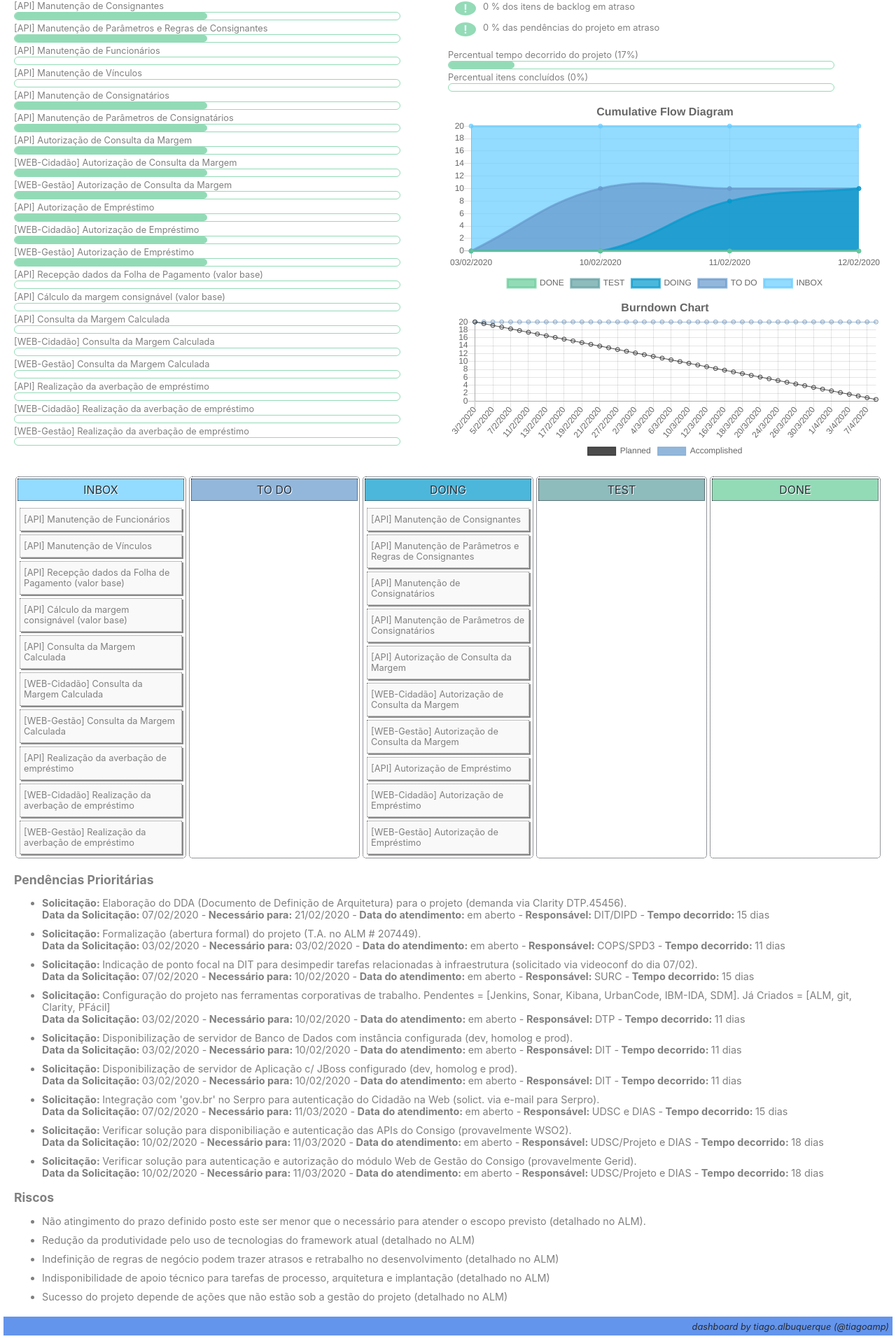
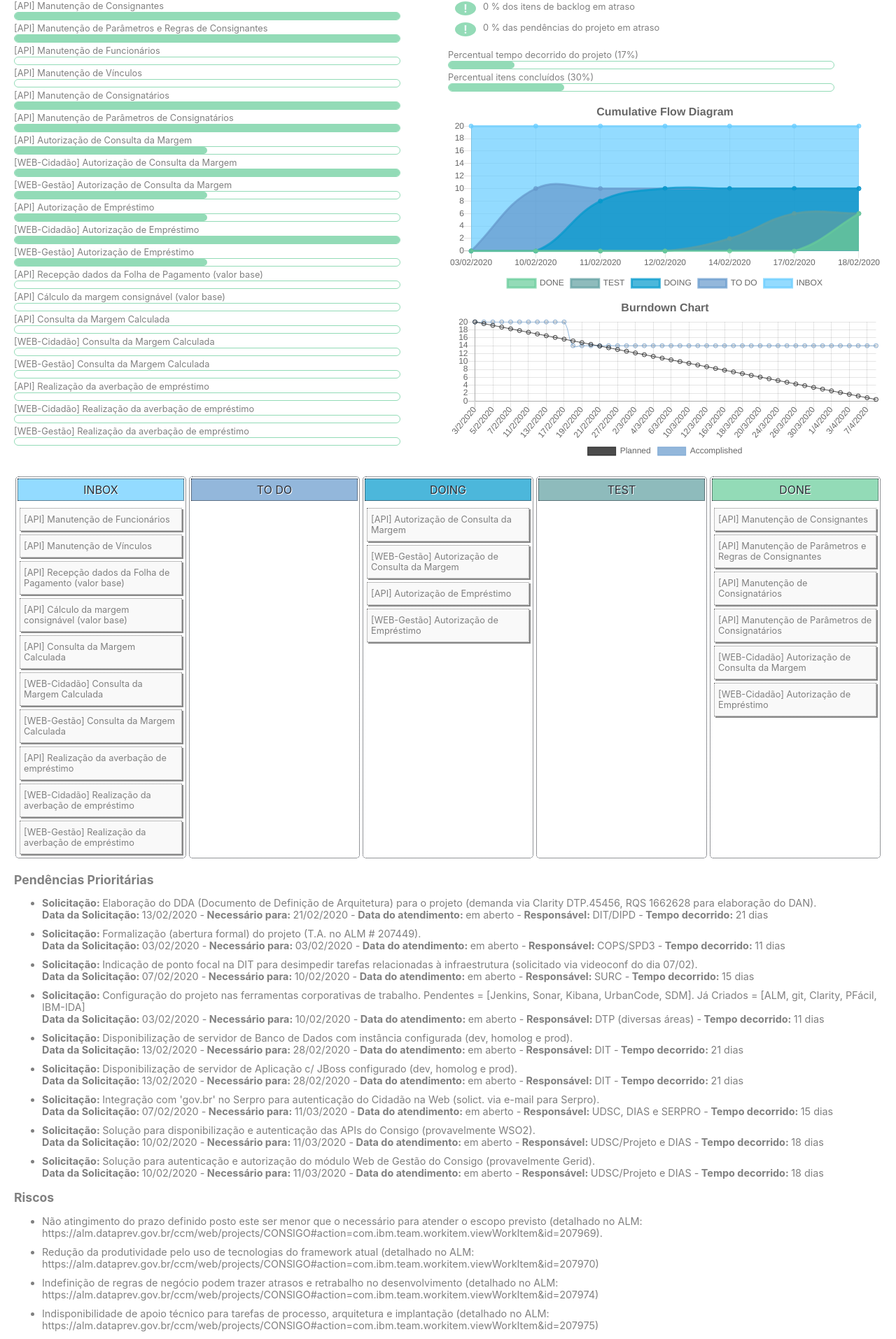
Before and after one commit to tiagoamp/flow-dashboard, a React (Create React App) app: page / in a window 1280 px wide. Shown: the part 113-2027 px from the top of the page at 70% size. Built offline with nearby package versions, Linux system fonts and the light colour scheme.

Commit message:
Fix charts date comparation

```diff
--- a/public/data.json
+++ b/public/data.json
@@ -8,8 +8,8 @@
     },
     "actions": [
         {
-            "action": "Elaboração do DDA (Documento de Definição de Arquitetura) para o projeto (demanda via Clarity DTP.45456).",
-            "requestDate": "2020-02-07T12:00:00Z", "dueDate": "2020-02-21T12:00:00Z", "accomplishedDate": "",
+            "action": "Elaboração do DDA (Documento de Definição de Arquitetura) para o projeto (demanda via Clarity DTP.45456, RQS 1662628 para elaboração do DAN).",
+            "requestDate": "2020-02-13T12:00:00Z", "dueDate": "2020-02-21T12:00:00Z", "accomplishedDate": "",
             "accountable": "DIT/DIPD"
         },
         {
@@ -23,42 +23,42 @@
             "accountable": "SURC"
         },
         {
-            "action": "Configuração do projeto nas ferramentas corporativas de trabalho. Pendentes = [Jenkins, Sonar, Kibana, UrbanCode, IBM-IDA, SDM]. Já Criados = [ALM, git, Clarity, PFácil]",
+            "action": "Configuração do projeto nas ferramentas corporativas de trabalho. Pendentes = [Jenkins, Sonar, Kibana, UrbanCode, SDM]. Já Criados = [ALM, git, Clarity, PFácil, IBM-IDA]",
             "requestDate": "2020-02-03T12:00:00Z", "dueDate": "2020-02-10T12:00:00Z", "accomplishedDate": "",
-            "accountable": "DTP"
+            "accountable": "DTP (diversas áreas)"
         },
         {
             "action": "Disponibilização de servidor de Banco de Dados com instância configurada (dev, homolog e prod).",
-            "requestDate": "2020-02-03T12:00:00Z", "dueDate": "2020-02-10T12:00:00Z", "accomplishedDate": "",
+            "requestDate": "2020-02-13T12:00:00Z", "dueDate": "2020-02-28T12:00:00Z", "accomplishedDate": "",
             "accountable": "DIT"
         },
         {
             "action": "Disponibilização de servidor de Aplicação c/ JBoss configurado (dev, homolog e prod).",
-            "requestDate": "2020-02-03T12:00:00Z", "dueDate": "2020-02-10T12:00:00Z", "accomplishedDate": "",
+            "requestDate": "2020-02-13T12:00:00Z", "dueDate": "2020-02-28T12:00:00Z", "accomplishedDate": "",
             "accountable": "DIT"
         },
         {
             "action": "Integração com 'gov.br' no Serpro para autenticação do Cidadão na Web (solict. via e-mail para Serpro).",
             "requestDate": "2020-02-07T12:00:00Z", "dueDate": "2020-03-11T12:00:00Z", "accomplishedDate": "",
-            "accountable": "UDSC e DIAS"
+            "accountable": "UDSC, DIAS e SERPRO"
         },
         {
-            "action": "Verificar solução para disponibiliação e autenticação das APIs do Consigo (provavelmente WSO2).",
+            "action": "Solução para disponibilização e autenticação das APIs do Consigo (provavelmente WSO2).",
             "requestDate": "2020-02-10T12:00:00Z", "dueDate": "2020-03-11T12:00:00Z", "accomplishedDate": "",
             "accountable": "UDSC/Projeto e DIAS"
         },
         {
-            "action": "Verificar solução para autenticação e autorização do módulo Web de Gestão do Consigo (provavelmente Gerid).",
+            "action": "Solução para autenticação e autorização do módulo Web de Gestão do Consigo (provavelmente Gerid).",
             "requestDate": "2020-02-10T12:00:00Z", "dueDate": "2020-03-11T12:00:00Z", "accomplishedDate": "",
             "accountable": "UDSC/Projeto e DIAS"
         }
     ],
     "risks": [
-        "Não atingimento do prazo definido posto este ser menor que o necessário para atender o escopo previsto (detalhado no ALM).",
-        "Redução da produtividade pelo uso de tecnologias do framework atual (detalhado no ALM)",
-        "Indefinição de regras de negócio podem trazer atrasos e retrabalho no desenvolvimento (detalhado no ALM)",
-        "Indisponibilidade de apoio técnico para tarefas de processo, arquitetura e implantação (detalhado no ALM)",
-        "Sucesso do projeto depende de ações que não estão sob a gestão do projeto (detalhado no ALM)"
+        "Não atingimento do prazo definido posto este ser menor que o necessário para atender o escopo previsto (detalhado no ALM: https://alm.dataprev.gov.br/ccm/web/projects/CONSIGO#action=com.ibm.team.workitem.viewWorkItem&id=207969).",
+        "Redução da produtividade pelo uso de tecnologias do framework atual (detalhado no ALM: https://alm.dataprev.gov.br/ccm/web/projects/CONSIGO#action=com.ibm.team.workitem.viewWorkItem&id=207970)",
+        "Indefinição de regras de negócio podem trazer atrasos e retrabalho no desenvolvimento (detalhado no ALM: https://alm.dataprev.gov.br/ccm/web/projects/CONSIGO#action=com.ibm.team.workitem.viewWorkItem&id=207974)",
+        "Indisponibilidade de apoio técnico para tarefas de processo, arquitetura e implantação (detalhado no ALM: https://alm.dataprev.gov.br/ccm/web/projects/CONSIGO#action=com.ibm.team.workitem.viewWorkItem&id=207975)",
+        "Sucesso do projeto depende de ações que não estão sob a gestão do projeto (detalhado no ALM: https://alm.dataprev.gov.br/ccm/web/projects/CONSIGO#action=com.ibm.team.workitem.viewWorkItem&id=207977)"
      ],
     "statusList": [
         { "name": "INBOX", "color":"rgba(102, 204, 255, 0.7)"},
@@ -70,8 +70,10 @@
     "items": [
         {
             "id": "01", "label": "", "description": "[API] Manutenção de Consignantes",
-            "status": "DOING", "size": 0, "dueDate": "2020-02-21T12:00:00Z",
+            "status": "DONE", "size": 0, "dueDate": "2020-02-21T12:00:00Z",
             "statusHistory": [
+		        { "status": "DONE",  "date": "2020-02-18T12:00:00Z" },
+		        { "status": "TEST",  "date": "2020-02-14T12:00:00Z" },
                 { "status": "DOING", "date": "2020-02-11T12:00:00Z" },
                 { "status": "TO DO", "date": "2020-02-10T12:00:00Z" },
                 { "status": "INBOX", "date": "2020-02-03T12:00:00Z" }
@@ -79,8 +81,10 @@
         },
         {
             "id": "02", "label": "", "description": "[API] Manutenção de Parâmetros e Regras de Consignantes",
-            "status": "DOING", "size": 0, "dueDate": "2020-02-21T12:00:00Z",
+            "status": "DONE", "size": 0, "dueDate": "2020-02-21T12:00:00Z",
             "statusHistory": [
+                { "status": "DONE",  "date": "2020-02-18T12:00:00Z" },
+                { "status": "TEST",  "date": "2020-02-17T12:00:00Z" },
                 { "status": "DOING", "date": "2020-02-11T12:00:00Z" },
                 { "status": "TO DO", "date": "2020-02-10T12:00:00Z" },
                 { "status": "INBOX", "date": "2020-02-03T12:00:00Z" }
@@ -95,15 +99,17 @@
         },
         {
             "id": "04", "label": "", "description": "[API] Manutenção de Vínculos",
-            "status": "INBOX", "size": 0, "dueDate": "2020-02-21T12:00:00Z",
+            "status": "INBOX", "size": 0, "dueDate": "2020-03-11T12:00:00Z",
             "statusHistory": [
                 { "status": "INBOX", "date": "2020-02-03T12:00:00Z" }
             ]
         },
         {
             "id": "05", "label": "", "description": "[API] Manutenção de Consignatários",
-            "status": "DOING", "size": 0, "dueDate": "2020-02-21T12:00:00Z",
+            "status": "DONE", "size": 0, "dueDate": "2020-02-21T12:00:00Z",
             "statusHistory": [
+                { "status": "DONE",  "date": "2020-02-18T12:00:00Z" },
+                { "status": "TEST",  "date": "2020-02-14T12:00:00Z" },
                 { "status": "DOING", "date": "2020-02-11T12:00:00Z" },
                 { "status": "TO DO", "date": "2020-02-10T12:00:00Z" },
                 { "status": "INBOX", "date": "2020-02-03T12:00:00Z" }
@@ -111,8 +117,10 @@
         },
         {
             "id": "06", "label": "", "description": "[API] Manutenção de Parâmetros de Consignatários",
-            "status": "DOING", "size": 0, "dueDate": "2020-02-21T12:00:00Z",
+            "status": "DONE", "size": 0, "dueDate": "2020-02-21T12:00:00Z",
             "statusHistory": [
+                { "status": "DONE",  "date": "2020-02-18T12:00:00Z" },
+                { "status": "TEST",  "date": "2020-02-17T12:00:00Z" },
                 { "status": "DOING", "date": "2020-02-11T12:00:00Z" },
                 { "status": "TO DO", "date": "2020-02-10T12:00:00Z" },
                 { "status": "INBOX", "date": "2020-02-03T12:00:00Z" }
@@ -129,8 +137,10 @@
         },
         {
             "id": "08", "label": "", "description": "[WEB-Cidadão] Autorização de Consulta da Margem",
-            "status": "DOING", "size": 0, "dueDate": "2020-02-21T12:00:00Z",
+            "status": "DONE", "size": 0, "dueDate": "2020-02-21T12:00:00Z",
             "statusHistory": [
+                { "status": "DONE",  "date": "2020-02-18T12:00:00Z" },
+                { "status": "TEST",  "date": "2020-02-17T12:00:00Z" },
                 { "status": "DOING", "date": "2020-02-11T12:00:00Z" },
                 { "status": "TO DO", "date": "2020-02-10T12:00:00Z" },
                 { "status": "INBOX", "date": "2020-02-03T12:00:00Z" }
@@ -156,8 +166,10 @@
         },
         {
             "id": "11", "label": "", "description": "[WEB-Cidadão] Autorização de Empréstimo",
-            "status": "DOING", "size": 0, "dueDate": "2020-02-21T12:00:00Z",
+            "status": "DONE", "size": 0, "dueDate": "2020-02-21T12:00:00Z",
             "statusHistory": [
+                { "status": "DONE",  "date": "2020-02-18T12:00:00Z" },
+                { "status": "TEST",  "date": "2020-02-17T12:00:00Z" },
                 { "status": "DOING", "date": "2020-02-11T12:00:00Z" },
                 { "status": "TO DO", "date": "2020-02-10T12:00:00Z" },
                 { "status": "INBOX", "date": "2020-02-03T12:00:00Z" }
--- a/src/components/Burndown.js
+++ b/src/components/Burndown.js
@@ -59,15 +59,19 @@ function getDataSets(workAmount, workdays, ratio, items, lastStatus) {
 
     const historyItems = items.map(item => item.statusHistory) // flatmap by hand
         .reduce((acc, arr) => acc = acc.concat(arr), []);
+
     const dataAccomplished = workdays.reduce((acc,date,index) => {
         const nrOfItemsCompleted = historyItems.filter(h => h.status === lastStatus.name)
-            .filter(h => new Date(h.date).getTime() === date.getTime())
-            .length;
+            .filter(h => {
+                //return new Date(h.date).getTime() <= date.getTime();
+                return moment(new Date(h.date)).startOf('day').format('L') === moment(date).startOf('day').format('L');
+                }).length;
         let val;
         if (index === 0 && nrOfItemsCompleted === 0)
             val = items.length;
         else
             val = nrOfItemsCompleted > 0 ? (acc[index-1] - nrOfItemsCompleted) : acc[index-1];
+
         return acc.concat(val);
     }, []);
 
--- a/src/components/CFD.js
+++ b/src/components/CFD.js
@@ -24,7 +24,8 @@ function getHistoryMatrix(statusList, items) {
         for (let s=0; s<statusList.length; s++) {
             const itemsOfThisStatusInThisDate = items.filter(item => {
                 return item.statusHistory.filter(hist => hist.status === statusList[s].name)
-                    .filter(hist => new Date(hist.date).getTime() === date.getTime())
+                    //.filter(hist => new Date(hist.date).getTime() === date.getTime())
+                    .filter(hist => moment(new Date(hist.date)).startOf('day').format('L') === moment(date).startOf('day').format('L'))
                     .length > 0;
             });
             // push moved items to new status
@@ -60,7 +61,9 @@ function getHistoryValuesByStatus(statusList, historyMatrix) {
 
 function getCumulativeValues(matrixByStatus, statusList) {
     const cumulative = [];
-    let prevValues = new Array(6).fill(0);
+    const arrlength = matrixByStatus[statusList[0].name].length;
+
+    let prevValues = new Array(arrlength).fill(0);
     for (let s=statusList.length-1; s>=0; s--) {
         const values = matrixByStatus[statusList[s].name];
         const arr = values.map((v,i) => v + prevValues[i]);
```
Lines whose indentation alone changed are shown as unchanged.
